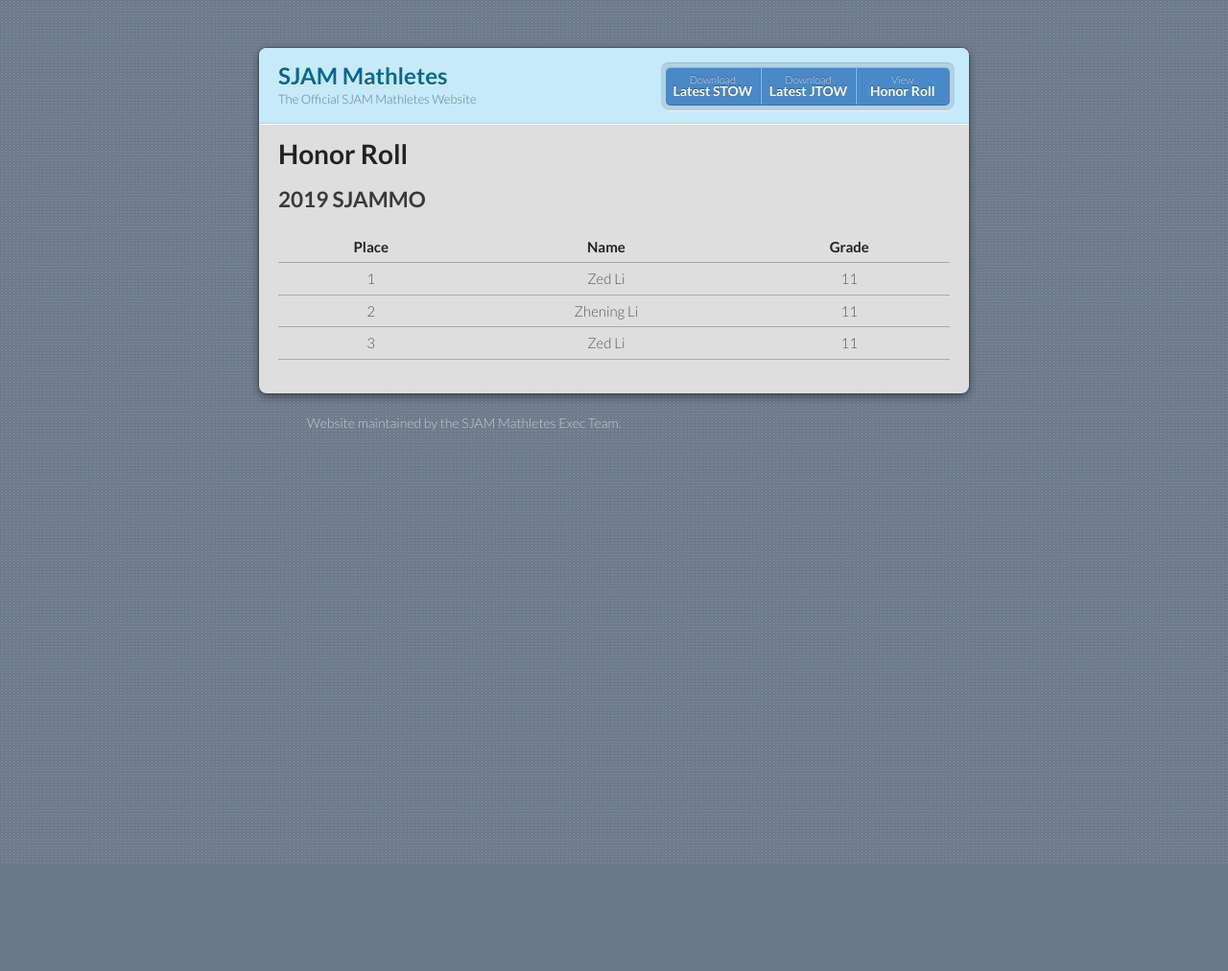
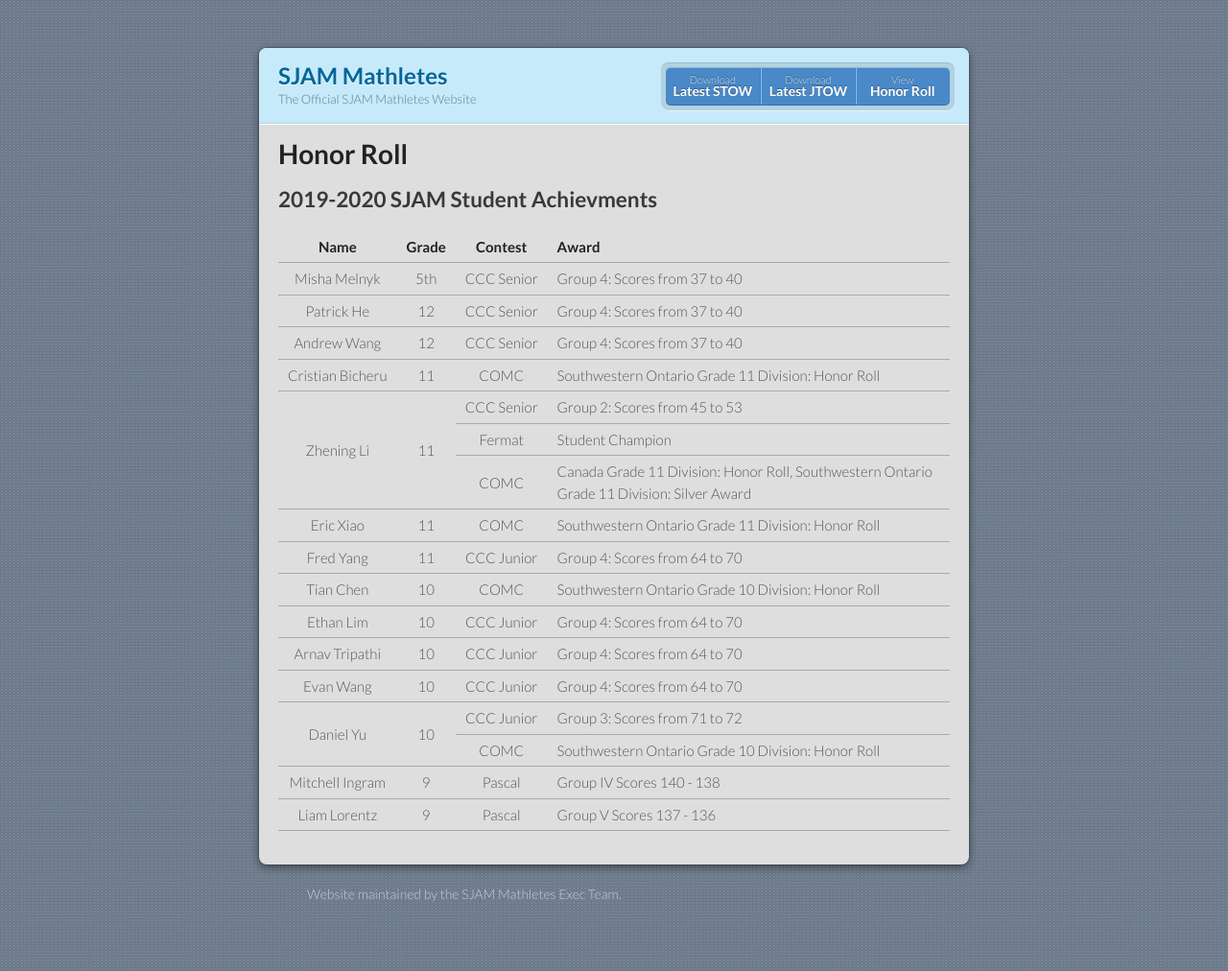
Before and after one commit to sjammathletes/sjammathletes.github.io, a Jekyll site: the page built from honor-roll.md, in a window 1280 px wide. Shown: the whole page at 96% size. Built offline with Jekyll 4.4.1, drawn with Linux system fonts in a browser that asks for light colours; our own code applies the rules of GitHub Pages for plain Markdown files; before the commit the page ends 900 px from its top, so only the background shows below that.

Commit message:
Move resources, add honor roll.

```diff
--- /dev/null
+++ b/assets/js/table-fix.js
@@ -0,0 +1,22 @@
+function tableFix() {
+    var table = document.getElementById("student-achievements");
+    for (var i = 0, row; row = table.rows[i]; i++) {
+        for (var j = 0, col; col = row.cells[j]; j++) {
+            var numspan = 0;
+            for (var k = i+1, cell; cell = table.rows[k]; k++) {
+                cell = cell.cells[j];
+                if (cell.textContent.includes('^^')) {
+                    numspan++;
+                    cell.style.display = "none";
+                } else {
+                    break;
+                }
+            }
+            if (numspan > 0) {
+                col.rowSpan = numspan+1;
+            }
+        }
+    }
+}
+
+document.body.onload = tableFix;
--- a/honor-roll.md
+++ b/honor-roll.md
@@ -1,8 +1,36 @@
+<style>
+    #student-achievements tbody tr td:first-of-type {
+            white-space:nowrap;
+    }
+
+    #student-achievements tbody tr td:nth-of-type(3) {
+            white-space:nowrap;
+    }
+</style>
+
+<script src="assets/js/table-fix.js"></script>
+
 # Honor Roll
-## 2019 SJAMMO
 
-| Place | Name | Grade |
-|:-:|:-:|:-:|
-| 1 | Zed Li | 11 |
-| 2 | Zhening Li | 11 |
-| 3 | Zed Li | 11 |
+## 2019-2020 SJAM Student Achievments
+
+| Name | Grade | Contest | Award |
+|:-:|:-:|:-:|:--|
+| Misha Melnyk | 5th | CCC Senior | Group 4: Scores from 37 to 40 |
+| Patrick He | 12 | CCC Senior | Group 4: Scores from 37 to 40 |
+| Andrew Wang | 12 | CCC Senior | Group 4: Scores from 37 to 40 |
+| Cristian Bicheru | 11 | COMC | Southwestern Ontario Grade 11 Division: Honor Roll |
+| Zhening Li | 11 | CCC Senior | Group 2: Scores from 45 to 53 |
+| ^^ | ^^ | Fermat | Student Champion |
+| ^^ | ^^ | COMC | Canada Grade 11 Division: Honor Roll, Southwestern Ontario Grade 11 Division: Silver Award |
+| Eric Xiao | 11 | COMC | Southwestern Ontario Grade 11 Division: Honor Roll |
+| Fred Yang | 11 | CCC Junior | Group 4: Scores from 64 to 70 |
+| Tian Chen | 10 | COMC | Southwestern Ontario Grade 10 Division: Honor Roll |
+| Ethan Lim | 10 | CCC Junior | Group 4: Scores from 64 to 70 |
+| Arnav Tripathi | 10 | CCC Junior | Group 4: Scores from 64 to 70 |
+| Evan Wang | 10 | CCC Junior | Group 4: Scores from 64 to 70 |
+| Daniel Yu | 10 | CCC Junior | Group 3: Scores from 71 to 72 |
+| ^^ | ^^ | COMC | Southwestern Ontario Grade 10 Division: Honor Roll |
+| Mitchell Ingram | 9 | Pascal | Group IV Scores 140 - 138 |
+| Liam Lorentz | 9 | Pascal | Group V Scores 137 - 136 |
+{: id="student-achievements"}
```
Also changed, not shown: additional-resources.md (added, +7 -0 lines), index.md (+1 -7 lines).
